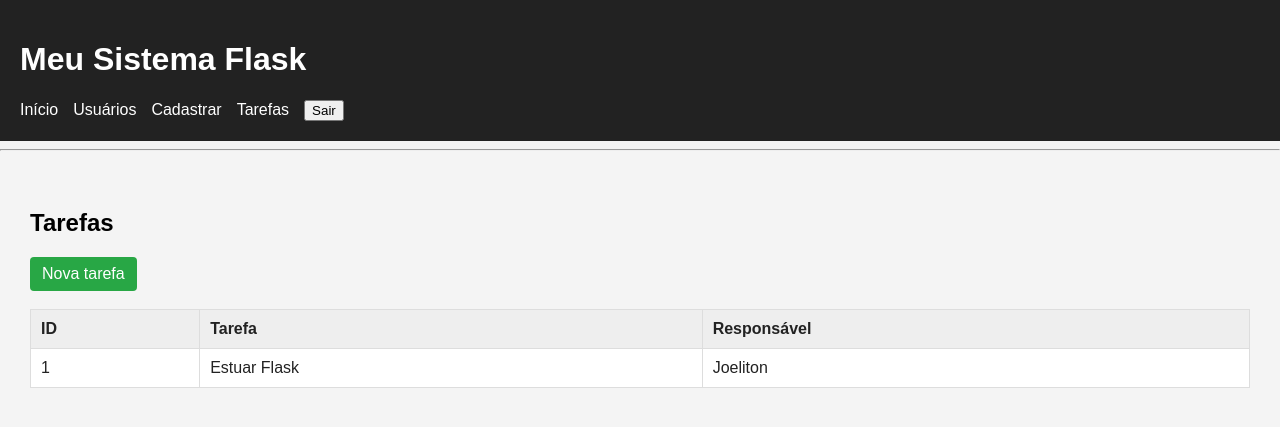
After one commit to JoelitonCF/python-flask, a Flask app: page /tarefas in a window 1280 px wide. The commit adds this page. Shown: the top 427 px of the page. Run offline with Flask 3, Linux system fonts and the light colour scheme; a user stored in the database is signed in; data comes from the database, SQL or seed files in the repository; both versions use the stored data as it was after the commit.

Commit message:
aula 25 CRUD de tarefas com relacionamento

```diff
--- a/app.py
+++ b/app.py
@@ -6,6 +6,7 @@ from dotenv import load_dotenv
 from banco import  criar_banco
 from routes.usuarios import usuarios_bp
 from routes.auth import auth_bp
+from routes.tarefas import tarefas_bp
 
 load_dotenv()
 
@@ -22,6 +23,7 @@ app.config["SECRET_KEY"] = secret_key
 
 app.register_blueprint(usuarios_bp)
 app.register_blueprint(auth_bp)
+app.register_blueprint(tarefas_bp)
 
 criar_banco()
 
--- a/banco.py
+++ b/banco.py
@@ -41,7 +41,7 @@ def criar_banco():
                    CREATE TABLE IF NOT EXISTS tarefas (
                        id INTEGER PRIMARY KEY AUTOINCREMENT,
                        titulo TEXT NOT NULL,
-                       usuario_id INTEGER NOT NULL
+                       usuario_id INTEGER NOT NULL,
 
                        FOREIGN KEY (usuario_id)
                        REFERENCES usuarios(id)
--- /dev/null
+++ b/routes/tarefas.py
@@ -0,0 +1,85 @@
+from flask import (
+    Blueprint,
+    render_template,
+    request,
+    redirect,
+    url_for,
+    flash
+)
+
+from auth_utils import login_required
+
+from banco import (
+    listar_tarefas,
+    listar_usuarios,
+    inserir_tarefa
+)
+
+tarefas_bp = Blueprint(
+    "tarefas",
+    __name__
+)
+
+@tarefas_bp.route("/tarefas")
+@login_required
+def tarefas():
+
+    lista = listar_tarefas()
+
+    return render_template(
+        "tarefas.html",
+        tarefas=lista
+    )
+
+@tarefas_bp.route(
+    "/tarefas/cadastrar",
+    methods=["GET", "POST"]
+)
+@login_required
+def cadastrar():
+
+    usuarios = listar_usuarios()
+
+    if request.method == "POST":
+
+        titulo = request.form["titulo"].strip()
+        usuario_id = request.form["usuario_id"]
+
+        if not titulo:
+            flash(
+                "Informe o título da tarefa.",
+                "error"
+            )
+
+            return render_template(
+                "cadastrar_tarefa.html",
+                usuarios=usuarios
+            )
+
+        sucesso = inserir_tarefa(
+            titulo,
+            usuario_id
+        )
+
+        if sucesso:
+
+            flash(
+                "Tarefa cadastrada com sucesso!",
+                "success"
+            )
+
+            return redirect(
+                url_for("tarefas.tarefas")
+            )
+
+        else:
+
+            flash(
+                "Não foi possível cadastrar a tarefa.",
+                "error"
+            )
+
+    return render_template(
+        "cadastrar_tarefa.html",
+        usuarios=usuarios
+    )
--- a/static/css/style.css
+++ b/static/css/style.css
@@ -48,7 +48,8 @@ nav form {
     margin-top: 10px;
 }
 
-.formulario input {
+.formulario input,
+.formulario select {
     width: 100%;
     padding: 8px;
     margin-top: 5px;
--- a/templates/base.html
+++ b/templates/base.html
@@ -25,6 +25,10 @@
 
             <a href="{{ url_for('usuarios.cadastro') }}">
                 Cadastrar
+            </a>
+
+            <a href="{{ url_for('tarefas.tarefas') }}">
+                Tarefas
             </a>
 
             <form action="{{ url_for('auth.logout') }}" method="POST" >
--- /dev/null
+++ b/templates/tarefas.html
@@ -0,0 +1,54 @@
+{% extends "base.html" %}
+
+
+{% block titulo %}
+    Tarefas
+{% endblock %}
+
+
+{% block conteudo %}
+
+    <h2>Tarefas</h2>
+
+    <a
+        href="{{ url_for('tarefas.cadastrar') }}"
+        class="botao botao-novo"
+    >
+        Nova tarefa
+    </a>
+
+    <br><br>
+
+    <table class="tabela">
+
+        <thead>
+            <tr>
+                <th>ID</th>
+                <th>Tarefa</th>
+                <th>Responsável</th>
+            </tr>
+        </thead>
+
+        <tbody>
+
+            {% for tarefa in tarefas %}
+
+                <tr>
+                    <td>{{ tarefa.id }}</td>
+
+                    <td>
+                        {{ tarefa.titulo }}
+                    </td>
+
+                    <td>
+                        {{ tarefa.usuario_nome }}
+                    </td>
+                </tr>
+
+            {% endfor %}
+
+        </tbody>
+
+    </table>
+
+{% endblock %}
```
Also changed, not shown: templates/cadastrar_tarefa.html (added, +55 -0 lines), banco.db.
